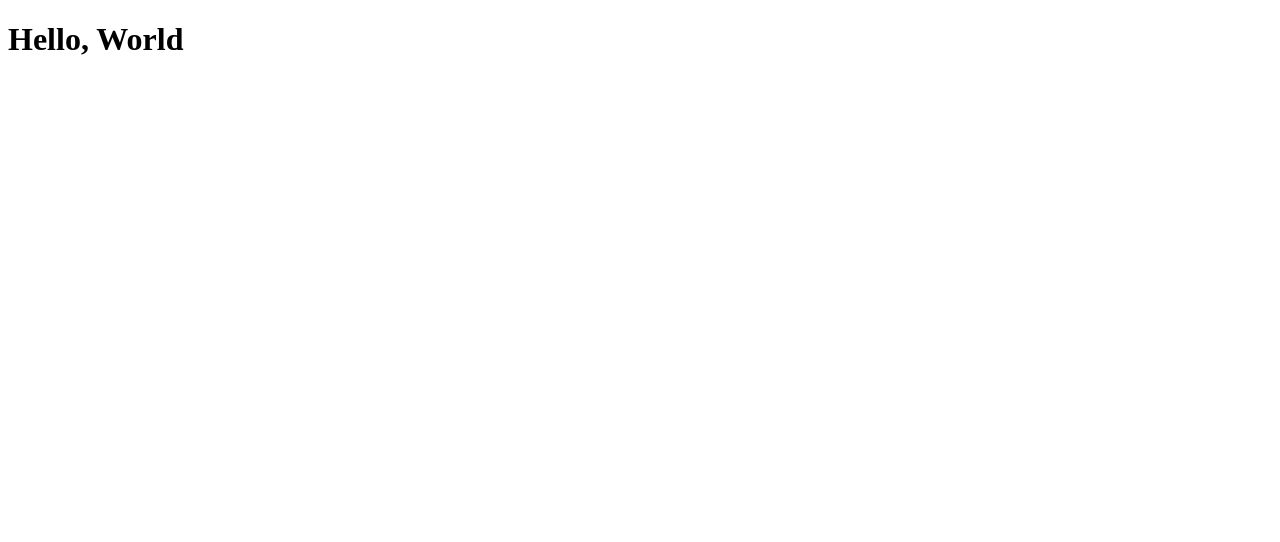
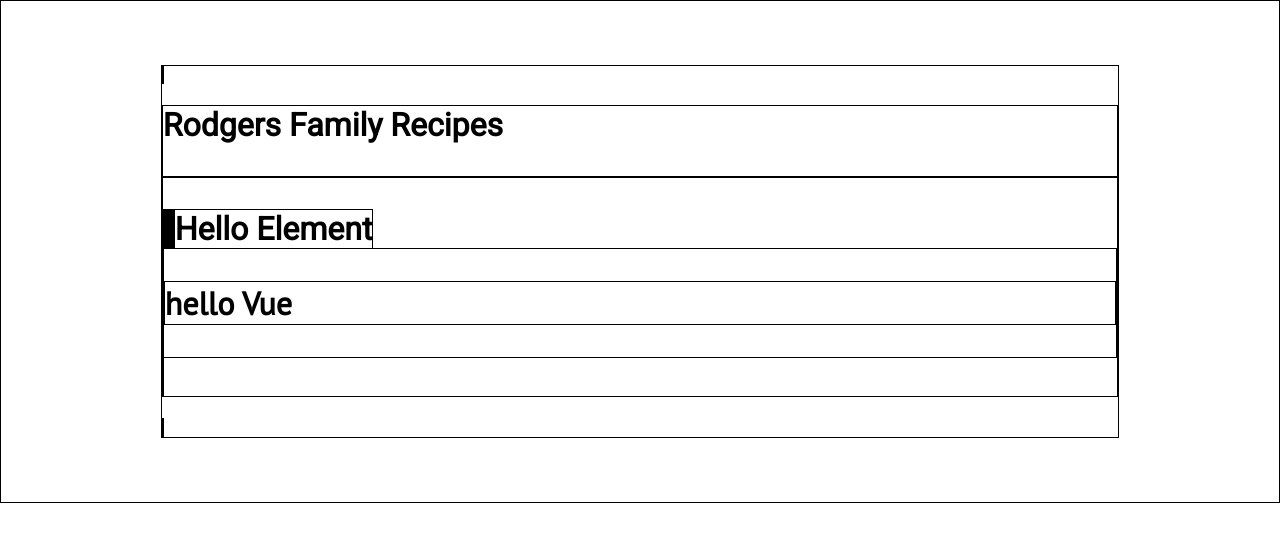
Before and after one commit to nickrodgers42/rodgersFamily, a Django app: page /recipes/ in a window 1280 px wide. Before the commit the part shown is almost empty. Shown: the top 542 px of the page. Run offline with Django 3.2, Linux system fonts and the light colour scheme; some libraries are stand-ins or nearby versions.

Commit message:
Add Css and update index

```diff
--- /dev/null
+++ b/recipes/static/recipes/main.css
@@ -0,0 +1,20 @@
+* {
+    border: 1px solid black;
+}
+
+h1 {
+    font-family: 'Roboto', serif;
+}
+
+p {
+    font-family: 'PT Sans', sans-serif;
+}
+
+body {
+    margin: 5% 12.5%;
+}
+
+#search {
+    width: inherit;
+    margin: auto;
+}
--- a/recipes/templates/recipes/index.html
+++ b/recipes/templates/recipes/index.html
@@ -3,9 +3,86 @@
 <html>
     <head>
         <title>Rodgers Family Recipes</title>
+        <!-- Element import CSS -->
+        <link rel="stylesheet" href="https://unpkg.com/element-ui/lib/theme-chalk/index.css">
+        <!-- Import static javascript -->
         <script src="{% static 'recipes/main.js' %}"></script>
+        <!-- Google Fonts -->
+        <link href="https://fonts.googleapis.com/css?family=Roboto|PT+Sans" rel="stylesheet">
+        <!-- CSS -->
+        <link href="{% static 'recipes/main.css' %}" rel="stylesheet" type="text/css"/>
     </head>
     <body>
-        <h1>Hello, World</h1>
+
+        <el-container id="vue">
+            <el-header>
+                <h1>Rodgers Family Recipes</p>
+                <el-row :gutter="20">
+                    <el-col :span="4">
+                    </el-col>
+                    <el-col>
+
+                    </el-col>
+                    <el-col :span="8" style="background-color: blue; text-align: center;">
+                        <el-autocomplete
+                            id="search"
+                            placeholder="Search"
+                            @select="poop"
+                            :fetch-suggestions="poop"
+                            v-model="state1"
+                            prefix-icon="el-icon-search"
+                        >
+                        </el-autocomplete>
+                    </el-col>
+                </el-row>
+            </el-header>
+            <el-main>
+                <el-button type="primary">Hello Element</el-button>
+                <div>
+                    <p>[[ message ]]</p>
+                </div>
+            </el-main>
+        </el-container>
+
+        <!-- <div id = "vue">
+            <header>
+                <el-row>
+                    <el-col :span="4">
+                        <p style="display: inline;">Rodgers Family Recipes</p>
+                    </el-col>
+                    <el-col :span="12" style="background-color: blue;">
+                    <el-autocomplete
+                        placeholder="Search"
+                        @select="poop"
+                        :fetch-suggestions="poop"
+                        v-model="state1"
+                        class="inline-input"
+                        >
+                    </el-autocomplete>
+                    </el-col>
+                </el-row>
+            <el-button type="primary">Hello Element</el-button>
+            </header>
+            <div>
+                <p>[[ message ]]</p>
+            </div>
+        </div> -->
     </body>
+<!-- Vue -->
+<script src="https://cdn.jsdelivr.net/npm/vue/dist/vue.js"></script>
+<!-- Element import JavaScript -->
+<script src="https://unpkg.com/element-ui/lib/index.js"></script>
+<script>
+        vm = new Vue({
+            el: '#vue',
+            data: {
+                message: "hello Vue",
+                state1: ''
+            },
+            delimiters: ["[[", "]]"],
+            methods: {
+                poop: function() {}
+            }
+        });
+    </script>
 </html>
```
